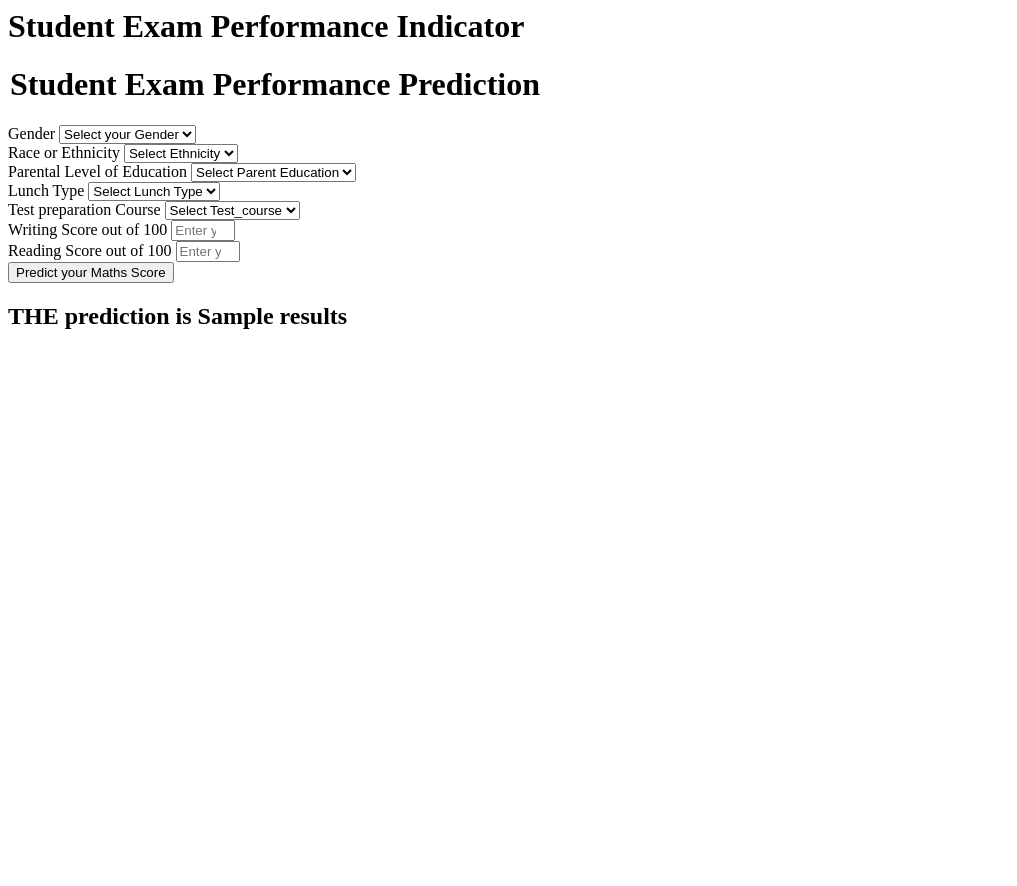
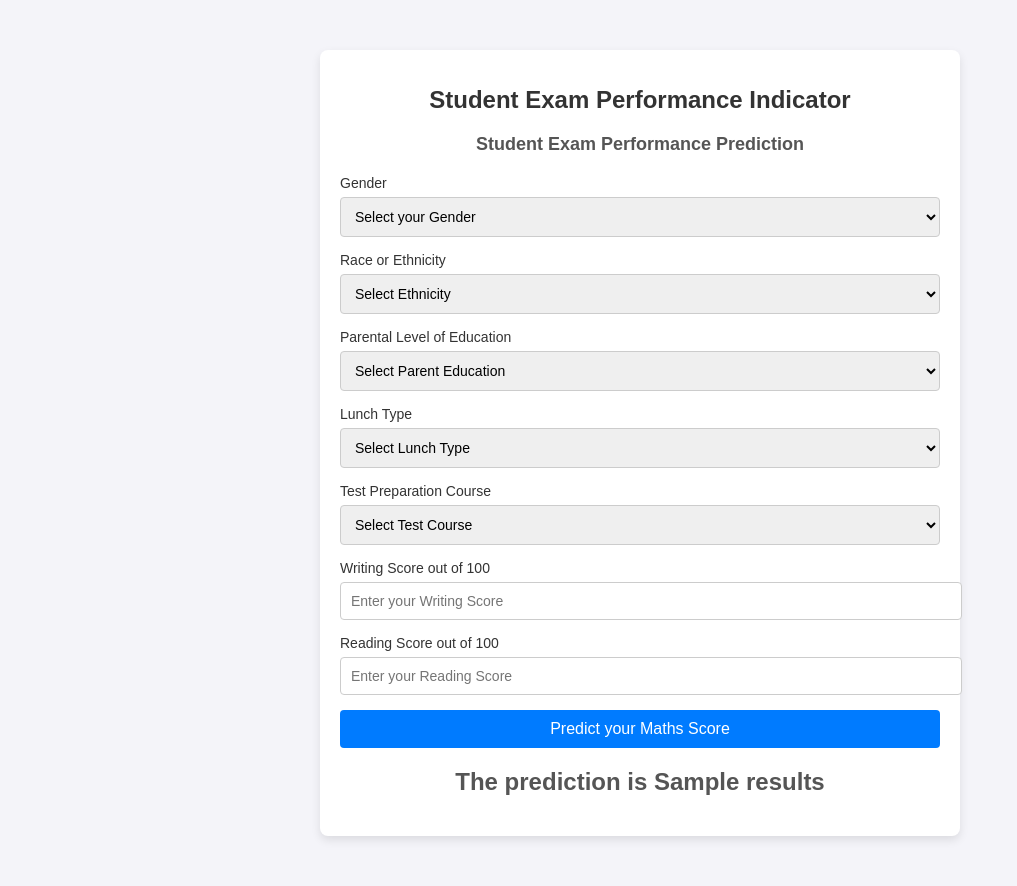
Before and after one commit to khaoula023/ML_Project, a Flask app: template templates/home.html in a window 1280 px wide. Shown: the whole page, without its empty margins (0-1017 px from the left). Before the commit the page ends 329 px from the top, so only its background shows below. Run offline with Flask 3, Linux system fonts and the light colour scheme; the template is opened without the code that fills it: most values are stand-ins (such as "Sample title", 1, 10 or a date in 2020).

Commit message:
Updated templates

```diff
--- a/templates/home.html
+++ b/templates/home.html
@@ -1,111 +1,181 @@
-<html>
+<!DOCTYPE html>
+<html lang="en">
+  <head>
+    <meta charset="UTF-8" />
+    <meta name="viewport" content="width=device-width, initial-scale=1.0" />
+    <title>Student Exam Performance Predictor</title>
+    <style>
+      body {
+        font-family: Arial, sans-serif;
+        margin: 0;
+        padding: 0;
+        background-color: #f4f4f9;
+      }
+
+      .login {
+        max-width: 600px;
+        margin: 50px auto;
+        padding: 20px;
+        background-color: #fff;
+        border-radius: 8px;
+        box-shadow: 0 4px 10px rgba(0, 0, 0, 0.1);
+      }
+
+      .login h1 {
+        font-size: 24px;
+        text-align: center;
+        color: #333;
+        margin-bottom: 20px;
+      }
+
+      form h1 legend {
+        font-size: 18px;
+        margin-bottom: 10px;
+        color: #555;
+      }
+
+      .form-label {
+        display: block;
+        font-size: 14px;
+        margin-bottom: 6px;
+        color: #333;
+      }
+
+      .form-control {
+        width: 100%;
+        padding: 10px;
+        font-size: 14px;
+        border: 1px solid #ccc;
+        border-radius: 4px;
+        margin-bottom: 15px;
+      }
+
+      .form-control:focus {
+        border-color: #007bff;
+        outline: none;
+        box-shadow: 0 0 5px rgba(0, 123, 255, 0.5);
+      }
+
+      .btn {
+        width: 100%;
+        padding: 10px;
+        font-size: 16px;
+        background-color: #007bff;
+        color: #fff;
+        border: none;
+        border-radius: 4px;
+        cursor: pointer;
+        text-align: center;
+      }
+
+      .btn:hover {
+        background-color: #0056b3;
+      }
+
+      h2 {
+        text-align: center;
+        margin-top: 20px;
+        color: #555;
+      }
+    </style>
+  </head>
   <body>
     <div class="login">
       <h1>Student Exam Performance Indicator</h1>
-
       <form action="{{ url_for('predict_datapoint')}}" method="post">
         <h1>
           <legend>Student Exam Performance Prediction</legend>
         </h1>
         <div class="mb-3">
           <label class="form-label">Gender</label>
-            <select class="form-control" name="gender" placeholder="Enter you Gender" required>
-                <option class="placeholder" selected disabled value="">Select your Gender</option>
-                <option value="male">
-                    Male
+          <select class="form-control" name="gender" required>
+            <option class="placeholder" selected disabled value="">
+              Select your Gender
             </option>
-                <option value="female">
-                    Female
-                </option>
+            <option value="male">Male</option>
+            <option value="female">Female</option>
           </select>
         </div>
         <div class="mb-3">
           <label class="form-label">Race or Ethnicity</label>
-            <select class="form-control" name="ethnicity" placeholder="Enter you ethnicity" required>
-                <option class="placeholder" selected disabled value="">Select Ethnicity</option>
-                <option value="group A">
-                    Group A
+          <select class="form-control" name="ethnicity" required>
+            <option class="placeholder" selected disabled value="">
+              Select Ethnicity
             </option>
-                <option value="group B">
-                    Group B
-                </option>
-                <option value="group C">
-                    Group C
-                </option>
-                <option value="group D">
-                    Group D
-                </option>
-                <option value="group E">
-                    Group E
-                </option>
+            <option value="group A">Group A</option>
+            <option value="group B">Group B</option>
+            <option value="group C">Group C</option>
+            <option value="group D">Group D</option>
+            <option value="group E">Group E</option>
           </select>
         </div>
         <div class="mb-3">
           <label class="form-label">Parental Level of Education</label>
-            <select class="form-control" name="parental_level_of_education"
-                placeholder="Enter you Parent Education" required>
-                <option class="placeholder" selected disabled value="">Select Parent Education</option>
-                <option value="associate's degree">
-                    associate's degree
+          <select
+            class="form-control"
+            name="parental_level_of_education"
+            required
+          >
+            <option class="placeholder" selected disabled value="">
+              Select Parent Education
             </option>
-                <option value="bachelor's degree">
-                    bachelor's degree
-                </option>
-                <option value="high school">
-                    high school
-                </option>
-                <option value="master's degree">
-                    master's degree
-                </option>
-                <option value="some college">
-                    some college
-                </option>
-                <option value="some high school">
-                    some high school
-                </option>
+            <option value="associate's degree">Associate's Degree</option>
+            <option value="bachelor's degree">Bachelor's Degree</option>
+            <option value="high school">High School</option>
+            <option value="master's degree">Master's Degree</option>
+            <option value="some college">Some College</option>
+            <option value="some high school">Some High School</option>
           </select>
         </div>
         <div class="mb-3">
           <label class="form-label">Lunch Type</label>
-            <select class="form-control" name="lunch" placeholder="Enter you Lunch" required>
-                <option class="placeholder" selected disabled value="">Select Lunch Type</option>
-                <option value="free/reduced">
-                    free/reduced
+          <select class="form-control" name="lunch" required>
+            <option class="placeholder" selected disabled value="">
+              Select Lunch Type
             </option>
-                <option value="standard">
-                    standard
-                </option>
+            <option value="free/reduced">Free/Reduced</option>
+            <option value="standard">Standard</option>
           </select>
         </div>
         <div class="mb-3">
-            <label class="form-label">Test preparation Course</label>
-            <select class="form-control" name="test_preparation_course" placeholder="Enter you Course"
-                required>
-                <option class="placeholder" selected disabled value="">Select Test_course</option>
-                <option value="none">
-                    None
+          <label class="form-label">Test Preparation Course</label>
+          <select class="form-control" name="test_preparation_course" required>
+            <option class="placeholder" selected disabled value="">
+              Select Test Course
             </option>
-                <option value="completed">
-                    Completed
-                </option>
+            <option value="none">None</option>
+            <option value="completed">Completed</option>
           </select>
         </div>
         <div class="mb-3">
           <label class="form-label">Writing Score out of 100</label>
-            <input class="form-control" type="number" name="reading_score"
-                placeholder="Enter your Reading score" min='0' max='100' />
+          <input
+            class="form-control"
+            type="number"
+            name="writing_score"
+            placeholder="Enter your Writing Score"
+            min="0"
+            max="100"
+            required
+          />
         </div>
         <div class="mb-3">
           <label class="form-label">Reading Score out of 100</label>
-            <input class="form-control" type="number" name="writing_score"
-                placeholder="Enter your Reading Score" min='0' max='100' />
+          <input
+            class="form-control"
+            type="number"
+            name="reading_score"
+            placeholder="Enter your Reading Score"
+            min="0"
+            max="100"
+            required
+          />
         </div>
         <div class="mb-3">
-            <input class="btn btn-primary" type="submit" value="Predict your Maths Score" required />
+          <input class="btn" type="submit" value="Predict your Maths Score" />
         </div>
       </form>
-    <h2>
-       THE  prediction is {{results}}
-    </h2>
-   <body>
+      <h2>The prediction is {{ results }}</h2>
+    </div>
+  </body>
 </html>
```
Also changed, not shown: templates/index.html (+12 -1 lines). Lines whose indentation alone changed are shown as unchanged.
